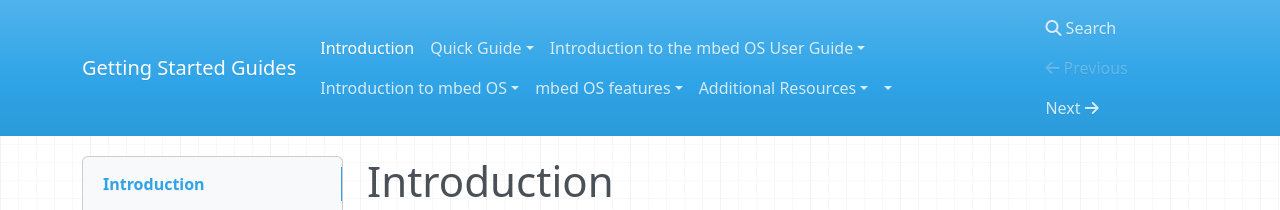
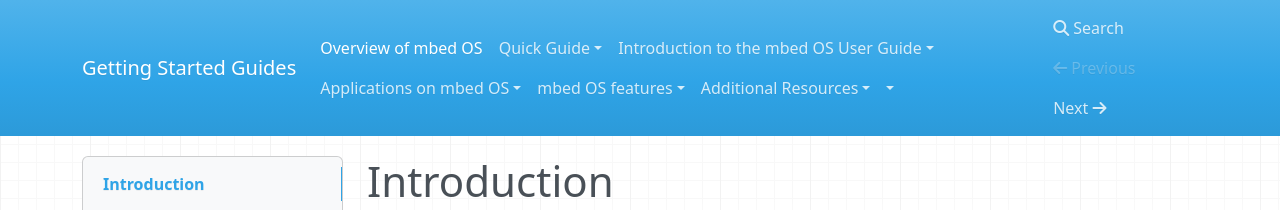
Before and after one commit to ARMmbed/GettingStartedmbedOS, an MkDocs documentation site: the page built from Docs/index.md, in a window 1280 px wide. Shown: the top 210 px of the page. Built offline with MkDocs 1.6.1, drawn with Linux system fonts in a browser that asks for light colours; nearby versions of some CDN libraries; old or Windows-style settings are respelled for this version of MkDocs.

Commit message:
Changing names

```diff
--- a/mkdocs.yml
+++ b/mkdocs.yml
@@ -3,13 +3,13 @@ site_name: Getting Started Guides
 docs_dir: Docs
 
 pages:
-- ['index.md','Introduction']
+- ['index.md','Overview of mbed OS']
 - ['installation.md', 'Quick Guide', 'Installation']
 - ['FirstProjectmbedOS.md', 'Quick Guide', 'Your first application']
 - ['Full_Guide/guide_index.md', 'Introduction to the mbed OS User Guide', 'Introduction to the mbed OS User Guide']
-- ['Full_Guide/app_on_yotta.md', 'Introduction to mbed OS', 'mbed OS applications with yotta']
-- ['Full_Guide/app_on_mbed_os.md', 'Introduction to mbed OS', 'Writing applications for mbed OS']
-- ['GetTheCode.md', 'Introduction to mbed OS', 'Additional examples and code']
+- ['Full_Guide/app_on_yotta.md', 'Applications on mbed OS', 'mbed OS applications with yotta']
+- ['Full_Guide/app_on_mbed_os.md', 'Applications on mbed OS', 'Writing applications for mbed OS']
+- ['GetTheCode.md', 'Applications on mbed OS', 'Additional examples and code']
 - ['Full_Guide/Debugging.md', 'mbed OS features', 'Debugging mbed OS applications']
 - ['Full_Guide/mbed_tls.md', 'mbed OS features', 'Security with mbed TLS']
 - ['Full_Guide/MINAR.md', 'mbed OS features', 'Asynchronous programming with MINAR']
```
